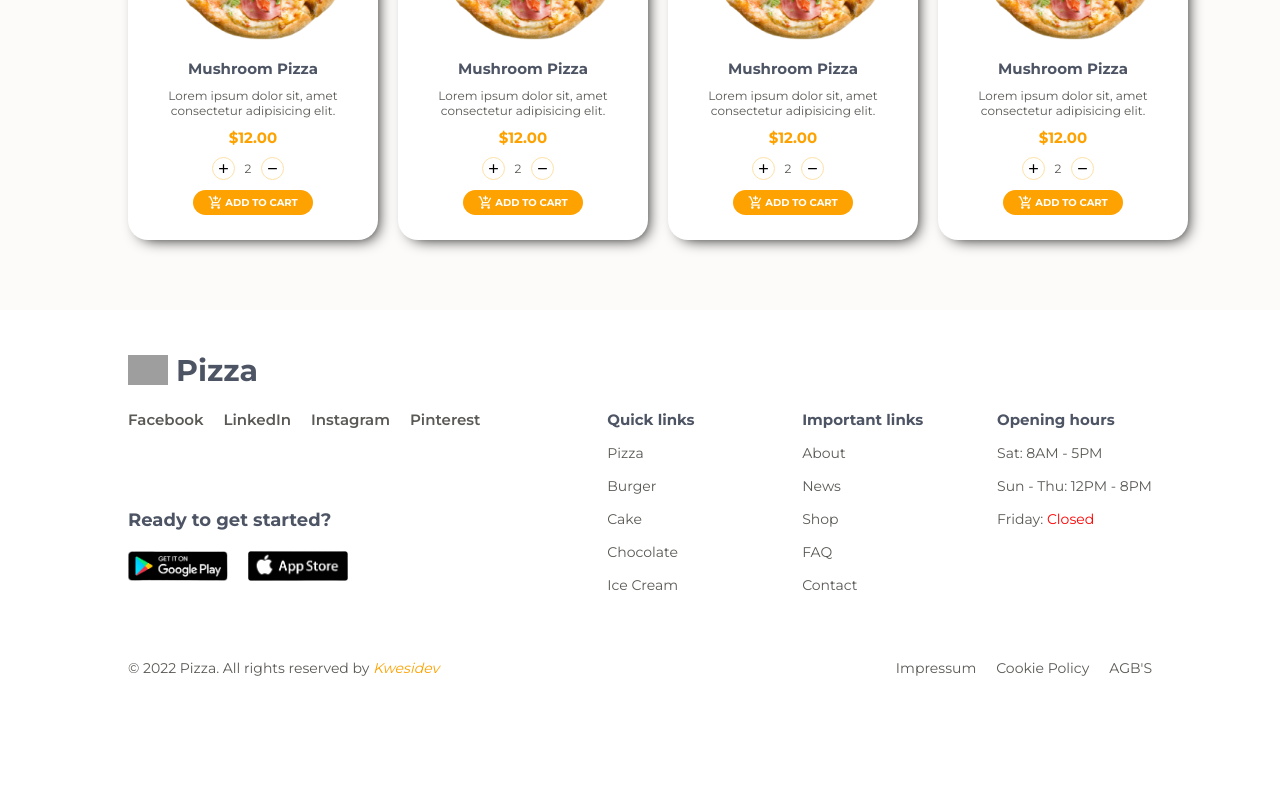
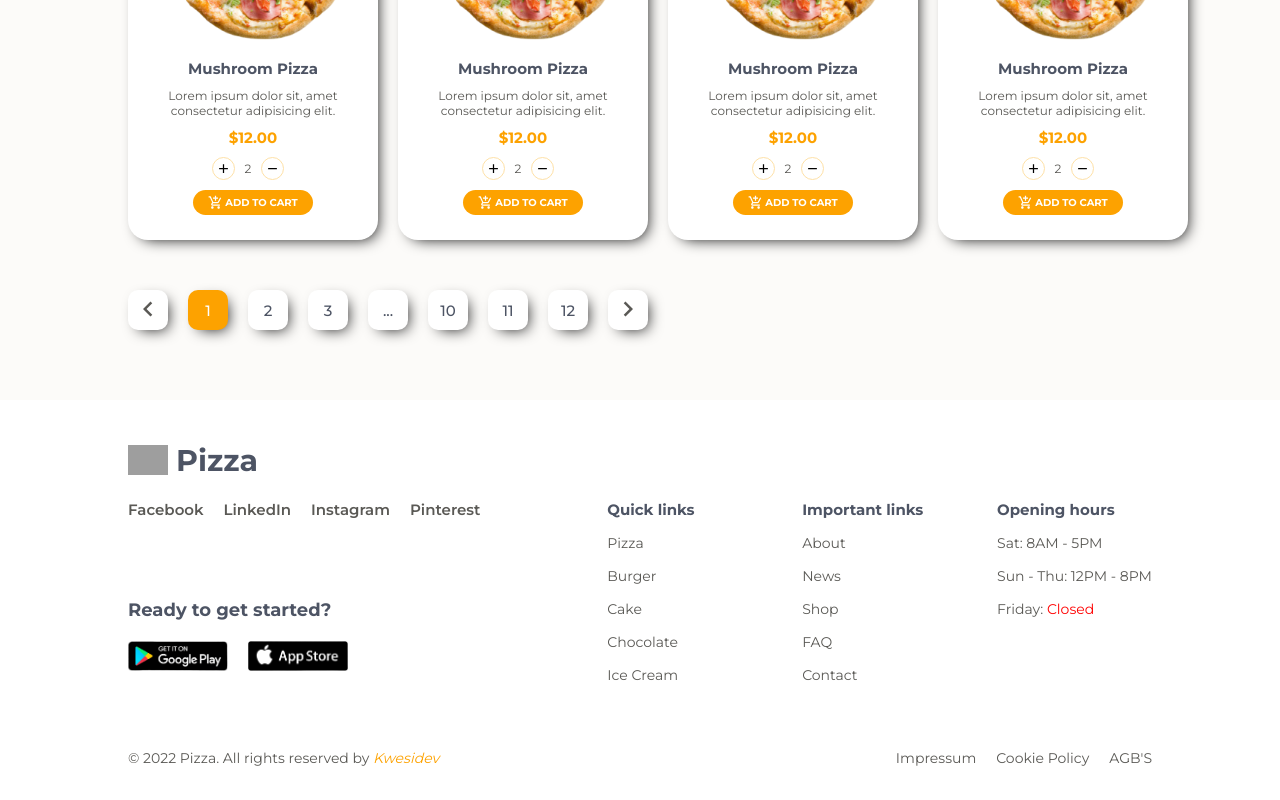
Before and after one commit to Kwesi-dev/pizza-shop, a React (Create React App) app in the folder frontend/: page /restaurant/1 in a window 1280 px wide. Shown: the part 1862-2662 px from the top of the page. Before the commit the page ends 2572 px from the top, so only its background shows below. Built offline with nearby package versions, Linux system fonts and the light colour scheme; grey boxes are pictures that could not be loaded.

Commit message:
working on the pagination

```diff
--- a/frontend/package.json
+++ b/frontend/package.json
@@ -15,6 +15,7 @@
     "@types/react-dom": "^18.0.5",
     "react": "^18.2.0",
     "react-dom": "^18.2.0",
+    "react-paginate": "^8.1.3",
     "react-router-dom": "^6.3.0",
     "react-scripts": "5.0.1",
     "sass": "^1.52.3",
--- a/frontend/src/pagesections/restaurantDetailsSection/restaurantFoodCards/RestaurantFoodCards.tsx
+++ b/frontend/src/pagesections/restaurantDetailsSection/restaurantFoodCards/RestaurantFoodCards.tsx
@@ -1,6 +1,9 @@
 import OfferCard from "../../../components/offerCard/OfferCard"
 import FoodCardH from "../../../components/restFoodCard/FoodCardH"
 import "./restaurantFoodCards.scss"
+import ReactPaginate from 'react-paginate';
+import { useState, useEffect } from "react";
+import { ChevronLeft, ChevronRight } from "@mui/icons-material";
 const RestaurantFoodCards = () => {
   return (
     <section className="restaurantFoodCards">
@@ -25,6 +28,24 @@ const RestaurantFoodCards = () => {
                 <OfferCard/>
                 <OfferCard/>
             </div>
+            <ReactPaginate
+                breakLabel="..."
+                nextLabel={<ChevronRight className="next-button"/>}
+                pageRangeDisplayed={3}
+                previousLabel={<ChevronLeft className="prev-button"/>}
+                pageCount={12}
+                containerClassName="pagination-container"
+                previousClassName="previous-li"
+                nextClassName="next-li"
+                previousLinkClassName="previous-a"
+                nextLinkClassName="next-a"
+                pageClassName="page-li page-active"
+                pageLinkClassName="page-a"
+                breakClassName="elipsis-li"
+                breakLinkClassName="elipsis-a"
+                activeClassName="active-page"
+                activeLinkClassName="active-a"
+            />
         </div>
     </section>
   )
--- a/frontend/src/pagesections/restaurantDetailsSection/restaurantFoodCards/restaurantFoodCards.scss
+++ b/frontend/src/pagesections/restaurantDetailsSection/restaurantFoodCards/restaurantFoodCards.scss
@@ -1,3 +1,4 @@
+@use "../../../utils/globals" as *;
 .restaurantFoodCards{
     width: 100%;
     height: 100%;
@@ -6,6 +7,70 @@
         width: 100%;
         height: 100%;
 
+        .pagination-container{
+            display: flex;
+            margin-top: 50px;
+        }
+        .previous-li{
+            margin-right: 20px;
+            width: 40px;
+            height: 40px;
+            background-color: #ffff;
+            -webkit-box-shadow: 5px 5px 15px -6px #000000;
+            box-shadow: 5px 5px 15px -6px #000000;
+            border-radius: 10px;
+            display: flex;
+            align-items: center;
+            justify-content: center;
+            list-style-type: none;
+            cursor: pointer;
+            transition: background-color 0.6s ease;
+            &:hover{
+                background-color: $deepOrange;
+                .page-a{
+                    color: #ffff;
+                }
+                .prev-button{
+                    color: #ffff;
+                }
+            }
+        }
+        .next-button{
+            font-size: 3rem;
+            color: $lightBlue;
+            font-weight: 600;
+        }
+        .next-li{
+            @extend .previous-li;
+            &:hover{
+                .next-button{
+                    color: #ffff;
+                }
+            }
+        }
+        .prev-button{
+            @extend .next-button;
+        }
+        .page-li{
+            @extend .next-li;
+        }
+        .page-a{
+            font-size: 1.5rem;
+            font-weight: 500;
+            color: $deepBlue;
+        }
+        .active-page{
+            background-color: $deepOrange;
+        }
+        .active-a{
+            color: #ffff;
+        }
+        .elipsis-li{
+            @extend .next-li;
+        }
+        .elipsis-a{
+            @extend .page-a;
+        }
         .first-grid{
             width: 100%;
             display: grid;
```
Also changed, not shown: 1 other file (tests, documents, lock files or other folders).
